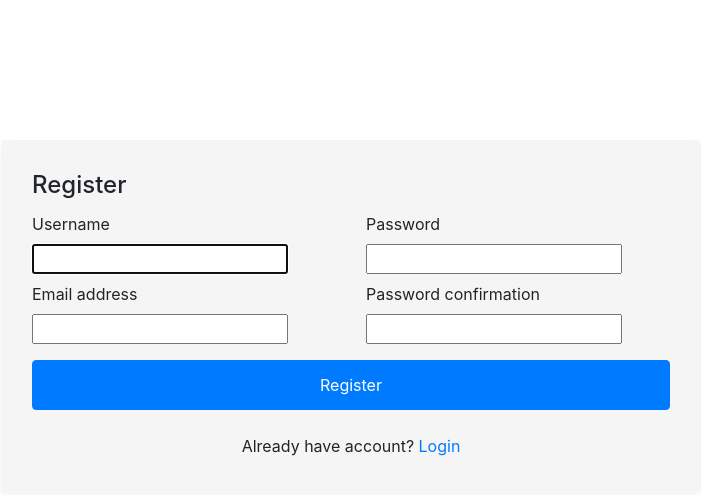
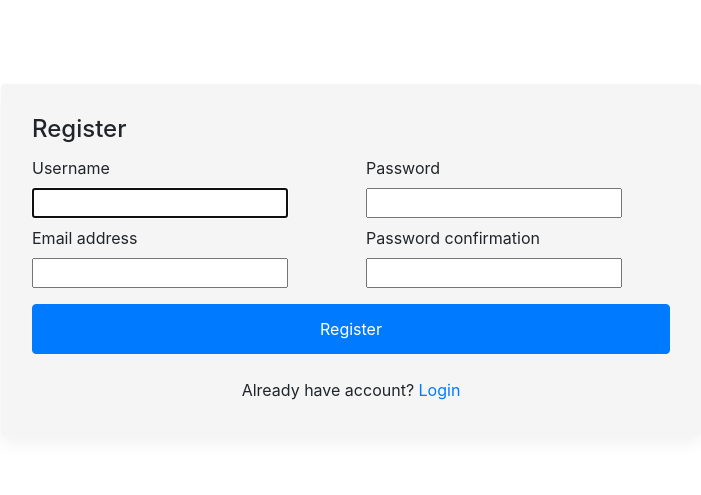
Before and after one commit to nanthu0123/Django_register_login, a Django app: page /register in a window 1280 px wide. Shown: the part 56-551 px from the top of the page, without its empty margins (289-990 px from the left). Run offline with Django 3.2, Linux system fonts and the light colour scheme; some libraries are stand-ins or nearby versions.

Commit message:
margin changed

```diff
--- a/base/templates/register.html
+++ b/base/templates/register.html
@@ -20,7 +20,7 @@
     }
 
     .my-login-page .card {
-        margin-top: 20%;
+        margin-top: 12%;
         border-color: transparent;
         box-shadow: 0 8px 16px rgba(0, 0, 0, .05);
     }
```
